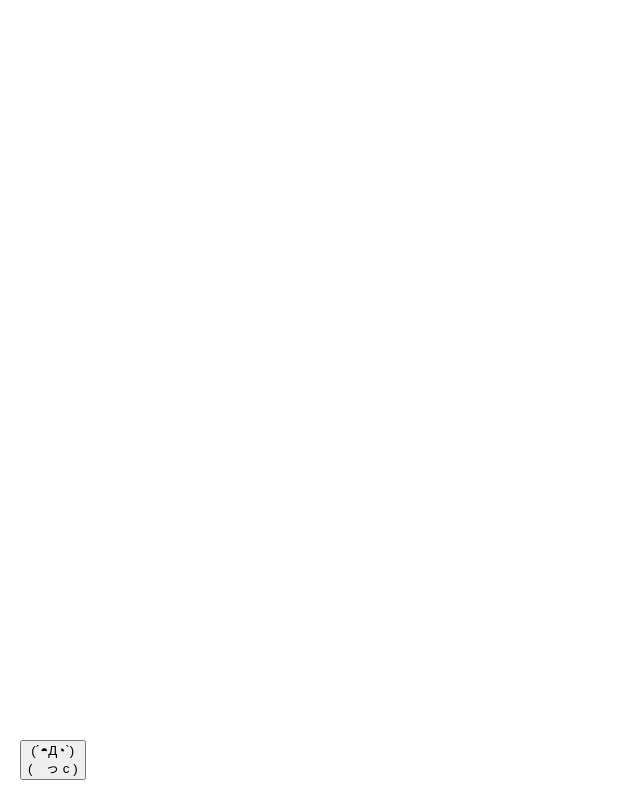
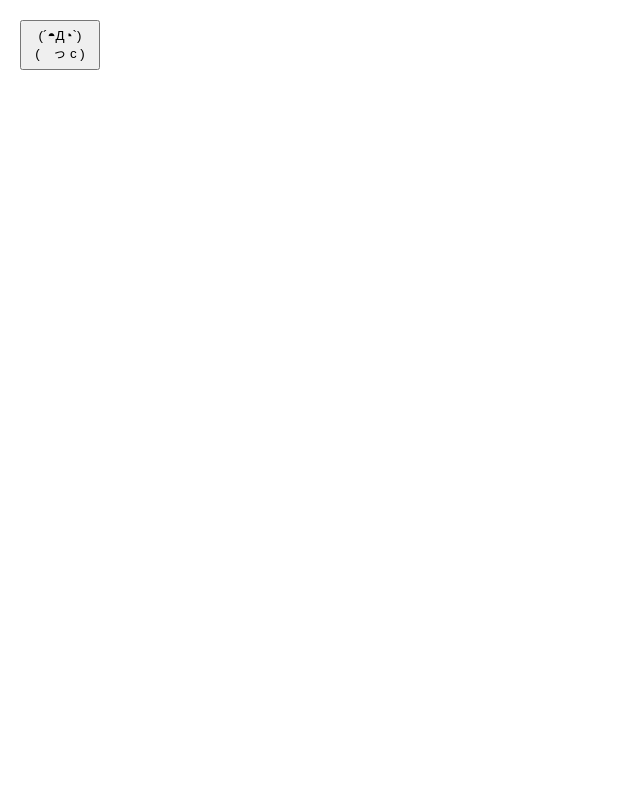
Before and after one commit to d4n1elchen/BigBoomShoot, a plain HTML site: page index.html in a window 1280 px wide. Shown: the whole page, without its empty margins (0-640 px from the left). Drawn offline with nearby package versions, Linux system fonts and the light colour scheme.

Commit message:
change position of button

```diff
--- a/index.html
+++ b/index.html
@@ -21,8 +21,10 @@ body {
 
 #shoot {
   position: fixed;
-  bottom: 20px;
+  top: 20px;
   left: 20px;
+  height: 50px;
+  width: 80px;
 }
     </style>
   </head>
```
